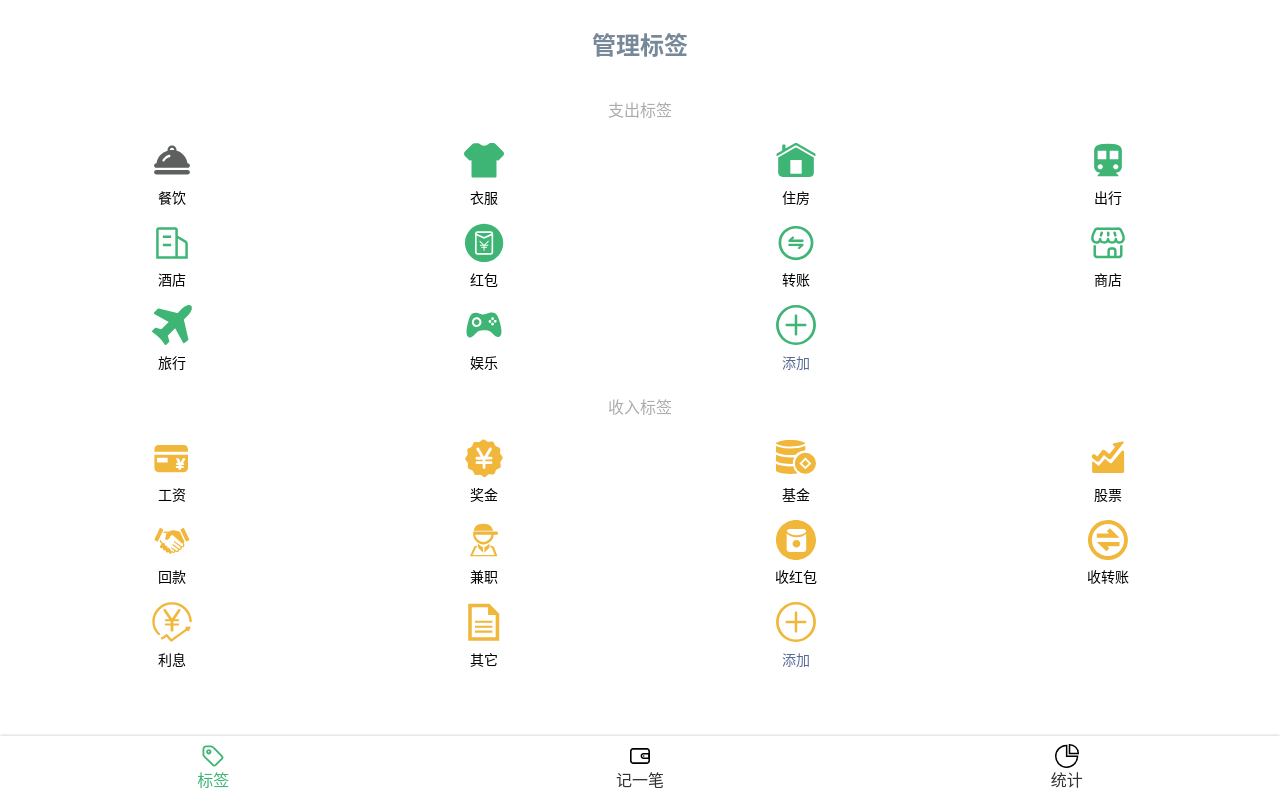
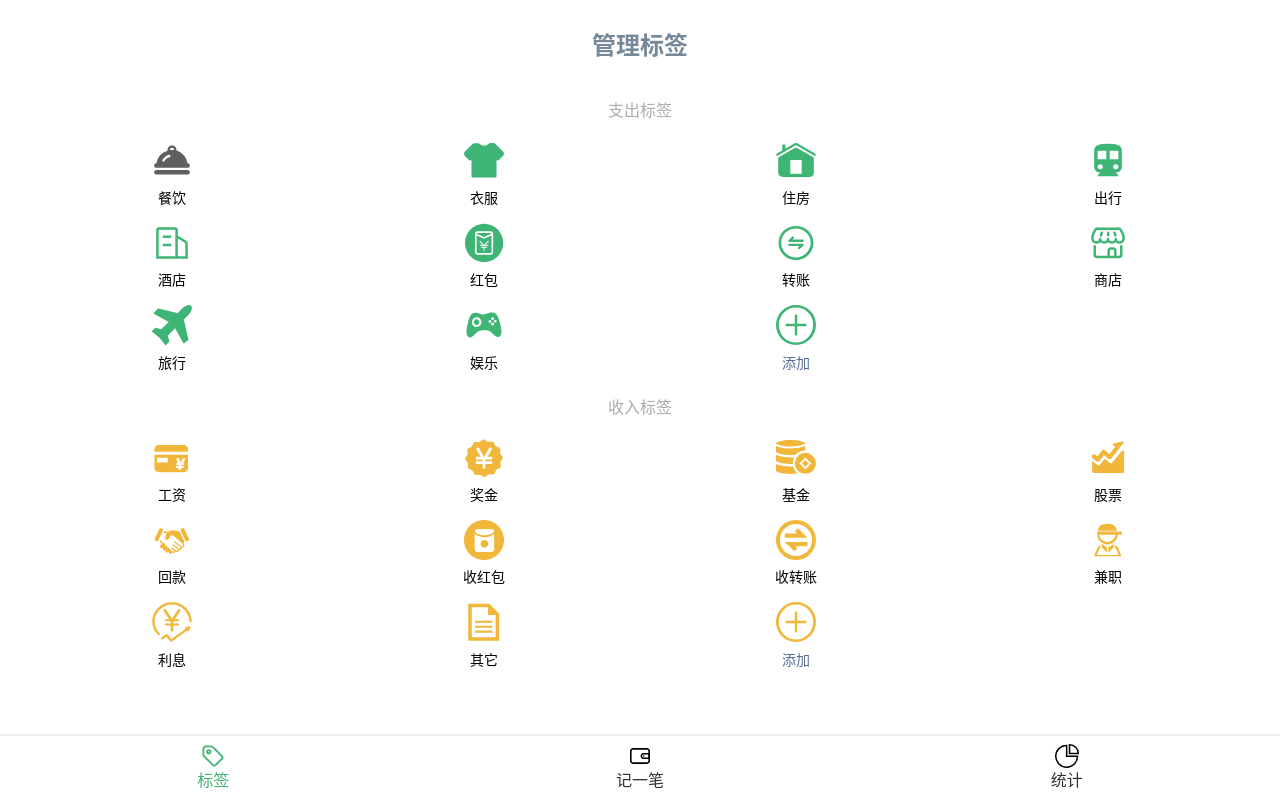
Before and after one commit to Yand-hi/Bookkeeping, a React app: page /#/tags in a window 1280 px wide. Built offline with nearby package versions, Linux system fonts and the light colour scheme.

Commit message:
feat: improvement addTag function

```diff
--- a/src/hooks/useTags.tsx
+++ b/src/hooks/useTags.tsx
@@ -23,9 +23,9 @@ const defaultTags: Tag[] = [
   {iconName: '基金', name: '基金', key: '1', id: createId()},
   {iconName: '股票', name: '股票', key: '1', id: createId()},
   {iconName: '回款', name: '回款', key: '1', id: createId()},
-  {iconName: '兼职', name: '兼职', key: '1', id: createId()},
   {iconName: '收红包', name: '收红包', key: '1', id: createId()},
   {iconName: '收转账', name: '收转账', key: '1', id: createId()},
+  {iconName: '兼职', name: '兼职', key: '1', id: createId()},
   {iconName: '利息', name: '利息', key: '1', id: createId()},
   {iconName: '其它', name: '其它', key: '1', id: createId()},
 ]
@@ -53,7 +53,17 @@ const useTags = () => {
   const deleteTag = (id: number) => {
     setTags(tags.filter(tag => tag.id !== id))
   }
-  return {tags, setTags, findTag, updateTag, deleteTag, findIndex}
+  const addTag = (key: '0' | '1') => {
+    const tagName = window.prompt('请输入新标签名:')
+    if (tagName) {
+      const oldTags = tags.map(tag => tag.name)
+      if (oldTags.indexOf(tagName) >= 0) {
+        return window.alert('该标签已存在')
+      }
+      setTags([...tags, {iconName: '其它', name: tagName, key, id: createId()}])
+    }
+  }
+  return {tags, setTags, findTag, updateTag, deleteTag, findIndex, addTag}
 }
 
 export {useTags}
--- a/src/views/Money/CategorySection.tsx
+++ b/src/views/Money/CategorySection.tsx
@@ -11,7 +11,7 @@ const Wrapper = styled.section`
     color: black;
     padding: 5px 10px;
     text-align: center;
-    margin-right: 12px;
+    margin-right: 22px;
     border-radius: 4px;
     background: #f7f7f7;
 
@@ -74,7 +74,7 @@ const CategorySection: React.FC<Props> = (props) => {
       <span className="date">
           2月21日
           <Icon name={"down"}/>
-        </span>
+      </span>
     </Wrapper>
   )
 }
--- a/src/views/Tags.tsx
+++ b/src/views/Tags.tsx
@@ -73,29 +73,10 @@ const Wrapper = styled.section`
 `;
 
 const Tags = () => {
-  const {tags, setTags} = useTags()
+  const {tags, addTag} = useTags()
   const reduceTags = tags.filter(item => item.key === '0')
   const plusTags = tags.filter(item => item.key === '1')
-  const addTag = () => {
-    const tagName = window.prompt('请输入新标签名:')
-    if (tagName) {
-      const oldTags = tags.map(tag => tag.name)
-      if (oldTags.indexOf(tagName) >= 0) {
-        return window.alert('该标签已存在')
-      }
-      setTags([...tags, {iconName: '其它', name: tagName, key: '0', id: createId()}])
-    }
-  }
-  const addPlusTag = () => {
-    const tagName = window.prompt('请输入新标签名:')
-    if (tagName) {
-      const oldTags = tags.map(tag => tag.name)
-      if (oldTags.indexOf(tagName) >= 0) {
-        return window.alert('该标签已存在')
-      }
-      setTags([...tags, {iconName: '其它', name: tagName, key: '1', id: createId()}])
-    }
-  }
+
   return (
     <Layout>
       <Wrapper>
@@ -113,7 +94,7 @@ const Tags = () => {
             </li>
           )}
           <li className="add">
-            <span className="icons" onClick={addTag}><Icon name="添加"/></span>
+            <span className="icons" onClick={() => addTag('0')}><Icon name="添加"/></span>
             <span>添加</span>
           </li>
         </ol>
@@ -128,7 +109,7 @@ const Tags = () => {
             </li>
           )}
           <li className="add">
-            <span className="icons" onClick={addPlusTag}><Icon name="添加"/></span>
+            <span className="icons" onClick={() => addTag('1')}><Icon name="添加"/></span>
             <span>添加</span>
           </li>
         </ol>
```
